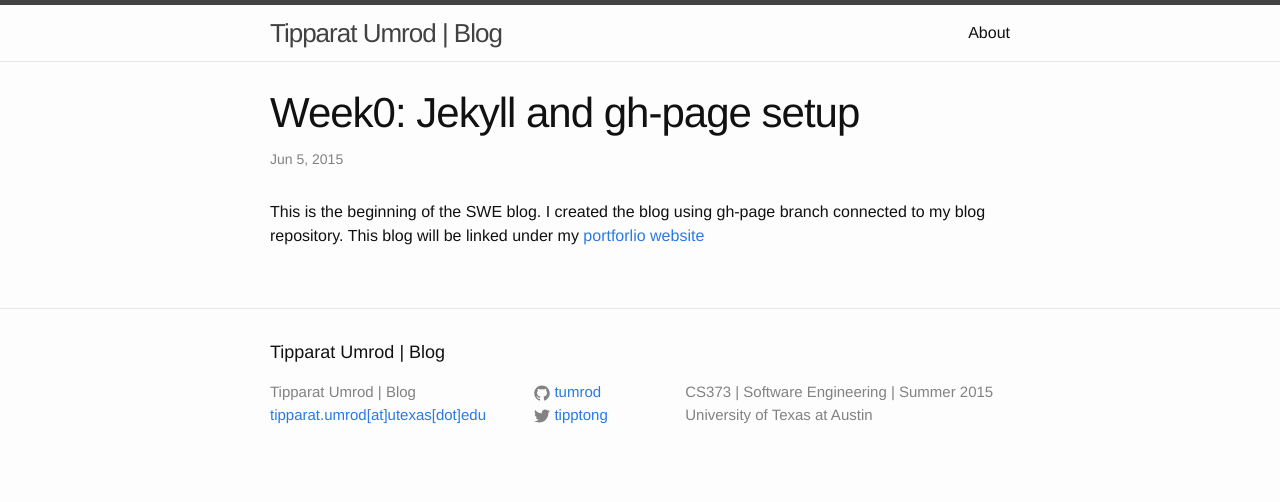
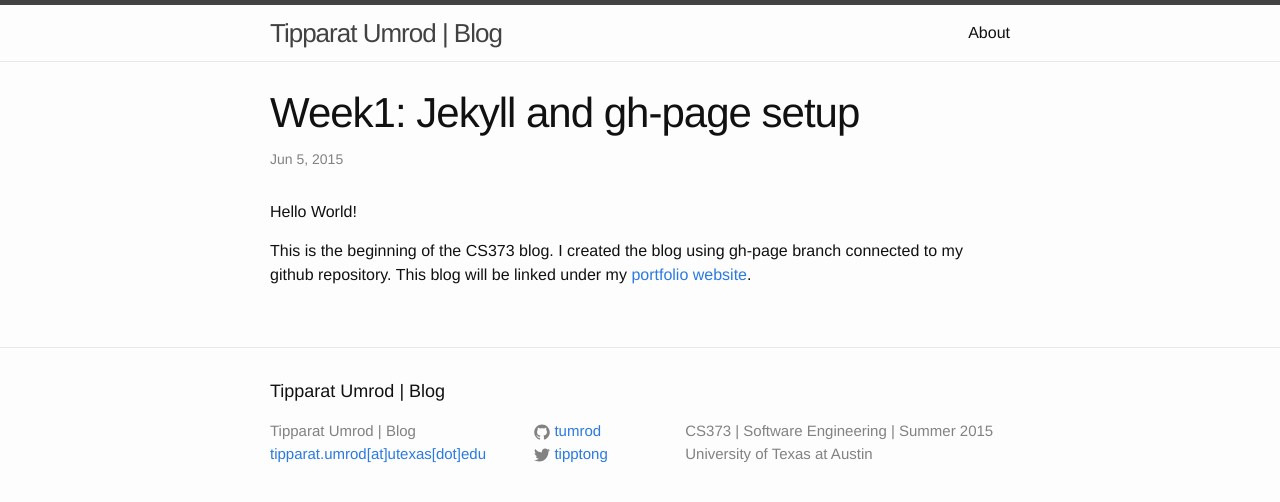
Before and after one commit to tumrod/blog, a Jekyll site: the page built from _posts/2015-06-05-welcome-to-jekyll.markdown, in a window 1280 px wide. Shown: the top 502 px of the page. Built offline with Jekyll 4.4.1, drawn with Linux system fonts in a browser that asks for light colours.

Commit message:
modify the post

```diff
--- a/_posts/2015-06-05-welcome-to-jekyll.markdown
+++ b/_posts/2015-06-05-welcome-to-jekyll.markdown
@@ -1,10 +1,12 @@
 ---
 layout: post
-title:  "Week0: Jekyll and gh-page setup"
+title:  "Week1: Jekyll and gh-page setup"
 date:   2015-06-05 16:37:16
 categories: jekyll update
 ---
 
-This is the beginning of the SWE blog. I created the blog using gh-page branch connected to my blog repository. This blog will be linked under my [portforlio website][website]
+Hello World!
+
+This is the beginning of the CS373 blog. I created the blog using gh-page branch connected to my github repository. This blog will be linked under my [portfolio website][website].
 
 [website]: http://tipparatumrod.me
```
